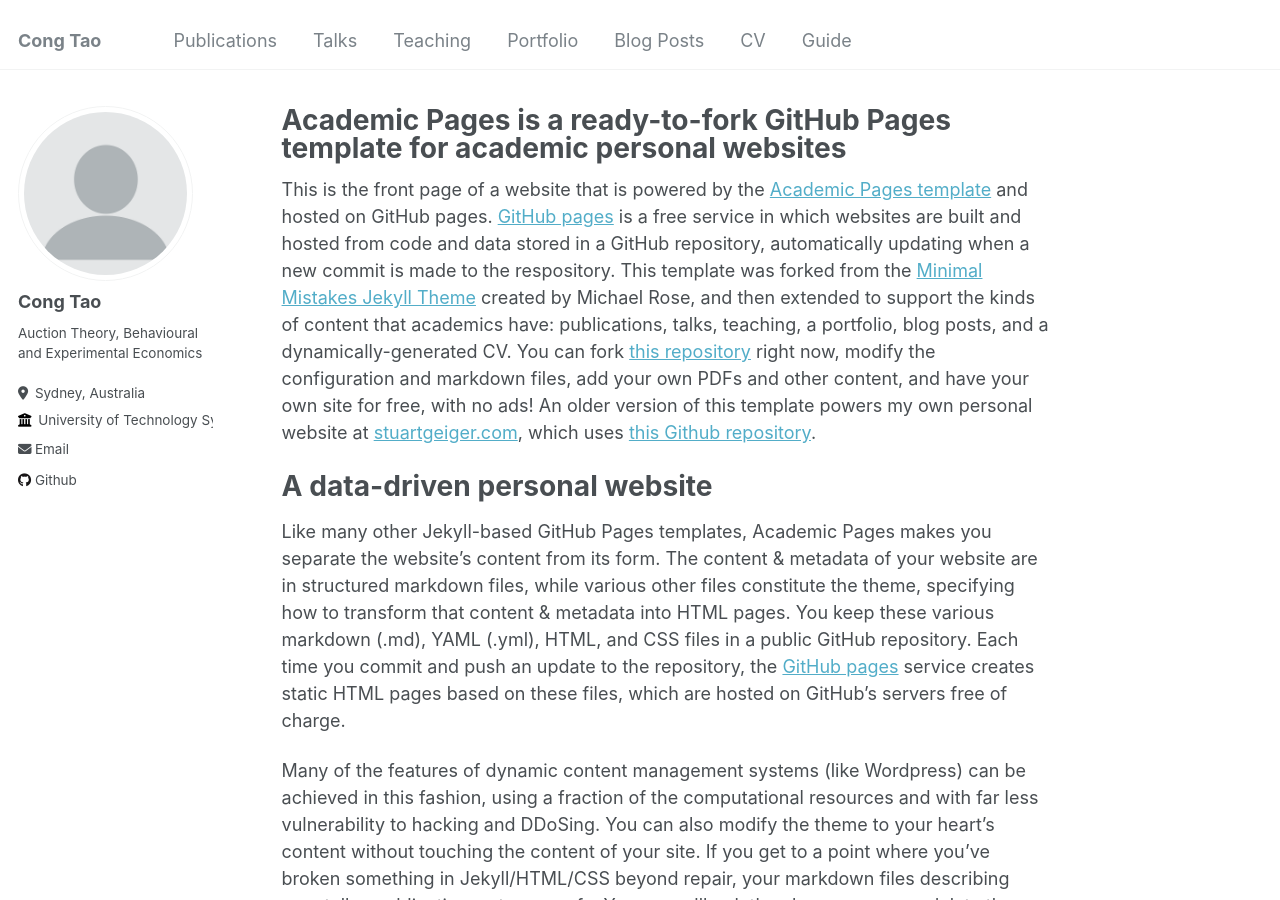
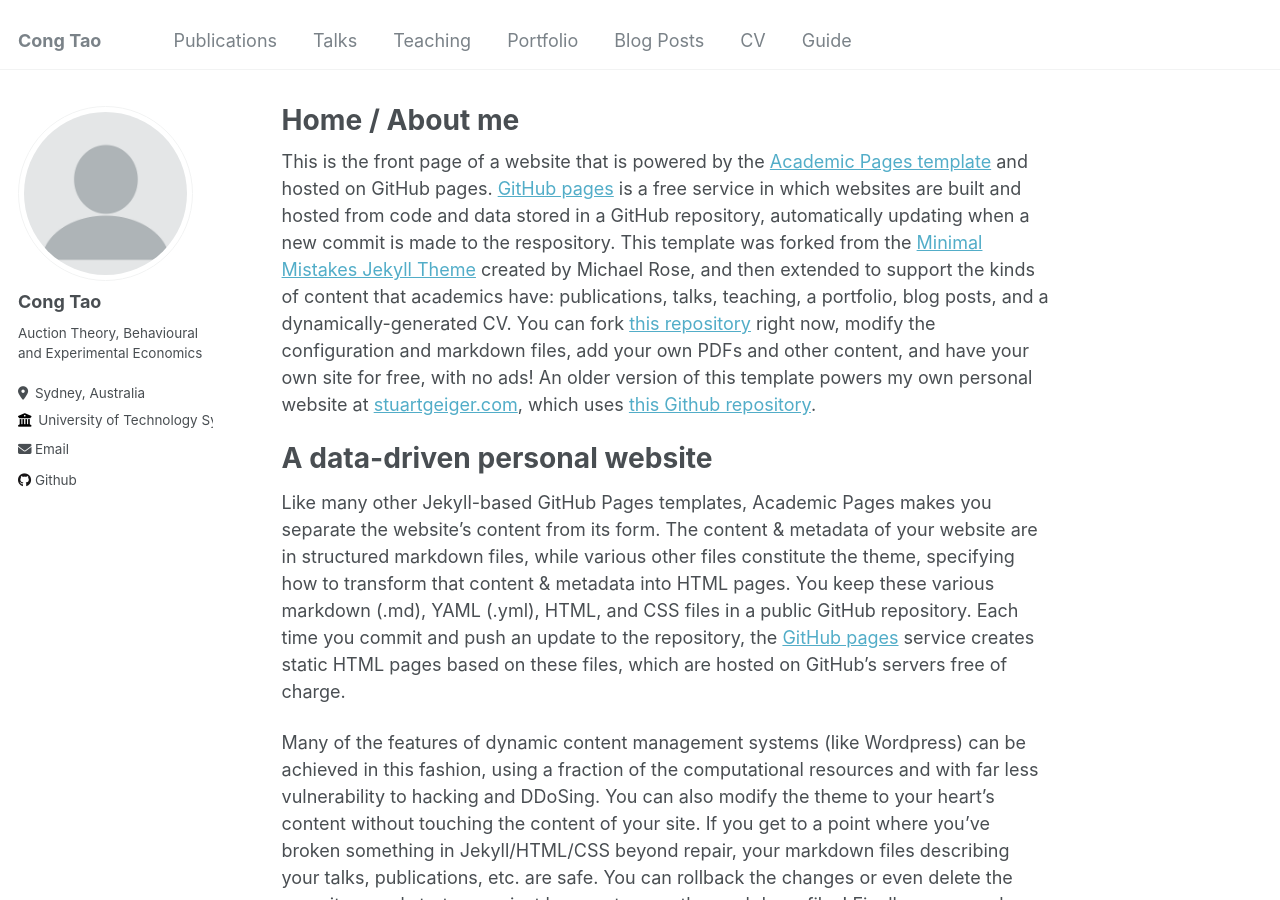
Before and after one commit to Misaka-19090/Misaka-19090.github.io, a Jekyll site: the page built from _pages/about.md, in a window 1280 px wide and 900 px high. Built offline with Jekyll 4.4.1, drawn with Linux system fonts in a browser that asks for light colours.

Commit message:
Update about.md

```diff
--- a/_pages/about.md
+++ b/_pages/about.md
@@ -1,6 +1,6 @@
 ---
 permalink: /
-title: "Academic Pages is a ready-to-fork GitHub Pages template for academic personal websites"
+title: "Home / About me"
 author_profile: true
 redirect_from:
   - /about/
```
